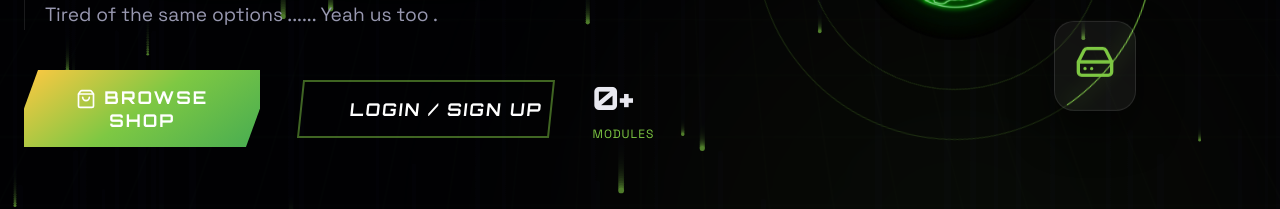
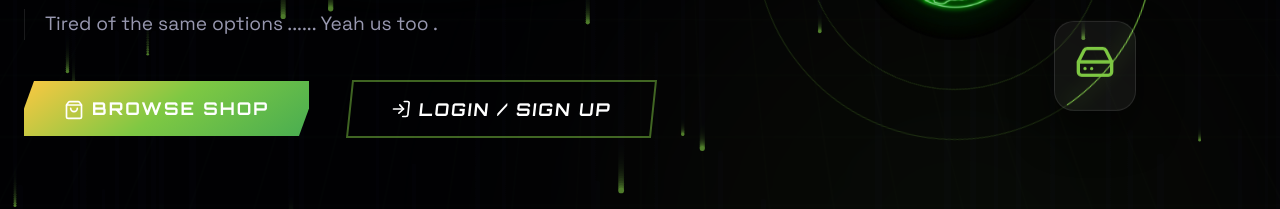
Before and after one commit to ZanatyMD/voltech, a React (Vite) app: page / in a window 1280 px wide. Shown: the part 516-725 px from the top of the page. Built offline with nearby package versions, Linux system fonts and the light colour scheme; no server answers; the database is empty.

Commit message:
Remove 83+ modules counter, fix Browse Shop to single line

```diff
--- a/src/components/Hero.css
+++ b/src/components/Hero.css
@@ -190,6 +190,7 @@
   letter-spacing: 2px;
   overflow: hidden;
   transition: all 0.3s ease;
+  white-space: nowrap;
 }
 
 .btn-cyber::before {
--- a/src/components/Hero.jsx
+++ b/src/components/Hero.jsx
@@ -132,13 +132,6 @@ function Hero() {
                 Login / Sign Up
               </button>
             )}
-
-            <div className="hero-stats-cyber">
-              <div className="stat-cyber">
-                <span className="num">{products.length}+</span>
-                <span className="lab">Modules</span>
-              </div>
-            </div>
           </motion.div>
         </div>
 
```
